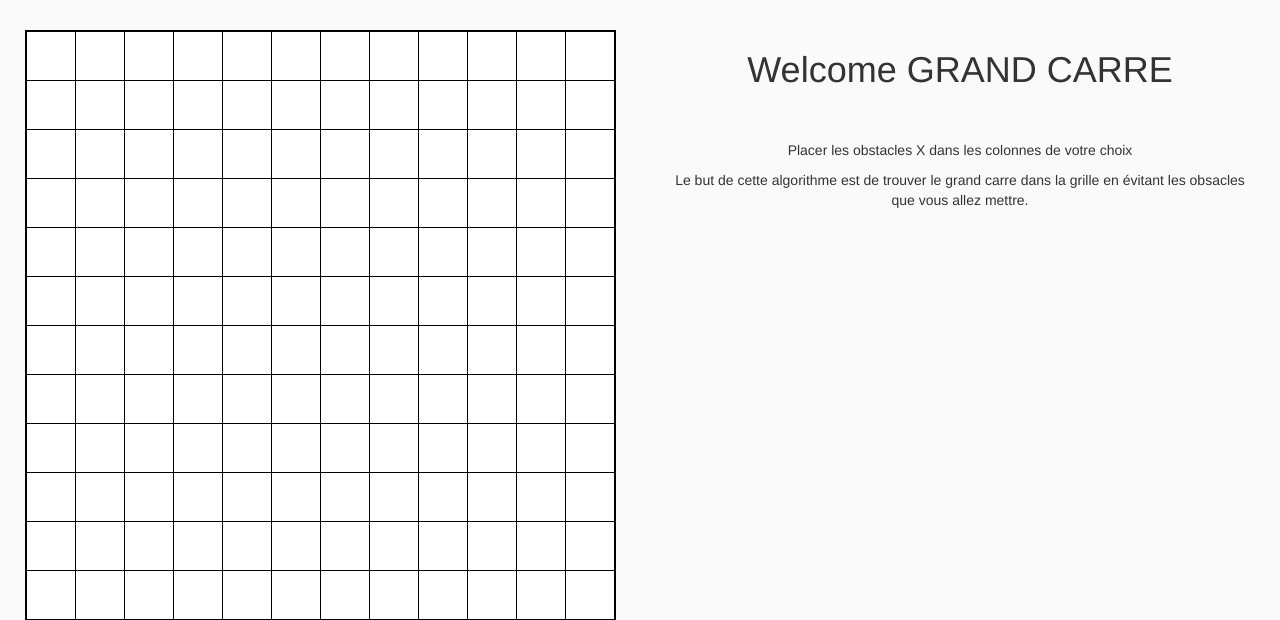
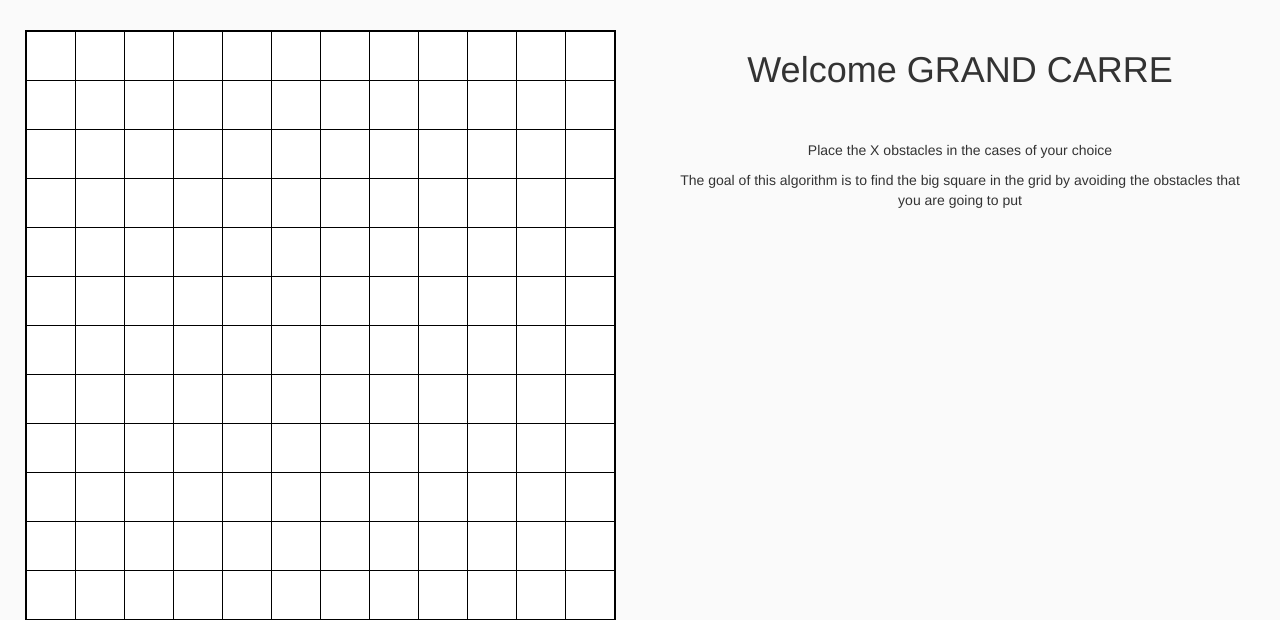
Before and after one commit to mikedido/grand_carre, a Flask app: page / in a window 1280 px wide. Shown: the top 620 px of the page. Run offline with Flask 2, Linux system fonts and the light colour scheme; some libraries are stand-ins or nearby versions.

Commit message:
Translate text to english

```diff
--- a/app/templates/index.html
+++ b/app/templates/index.html
@@ -12,8 +12,8 @@
         <div class='description'>
             <h1>Welcome GRAND CARRE</h1>
             <br/><br/>
-            <p>Placer les obstacles X dans les colonnes de votre choix</p>
-            <p>Le but de cette algorithme est de trouver le grand carre dans la grille en évitant les obsacles que vous allez mettre.</p>
+            <p>Place the X obstacles in the cases of your choice</p>
+            <p>The goal of this algorithm is to find the big square in the grid by avoiding the obstacles that you are going to put</p>
         </div>
     </div>
 
@@ -54,7 +54,6 @@
 
             </tr>
             <tr>
-
               <td><input id="cell-24" type="text" minlength="0" maxlength="1" onkeydown="return isNumeric(event, id)"></td>
               <td><input id="cell-25" type="text" minlength="0" maxlength="1" onkeydown="return isNumeric(event, id)"></td>
               <td><input id="cell-26" type="text" minlength="0" maxlength="1" onkeydown="return isNumeric(event, id)"></td>
@@ -68,7 +67,6 @@
               <td><input id="cell-33" type="text" minlength="0" maxlength="1" onkeydown="return isNumeric(event, id)"></td>
               <td><input id="cell-34" type="text" minlength="0" maxlength="1" onkeydown="return isNumeric(event, id)"></td>
               <td><input id="cell-35" type="text" minlength="0" maxlength="1" onkeydown="return isNumeric(event, id)"></td>
-
             </tr>
 
             <tr>
```
